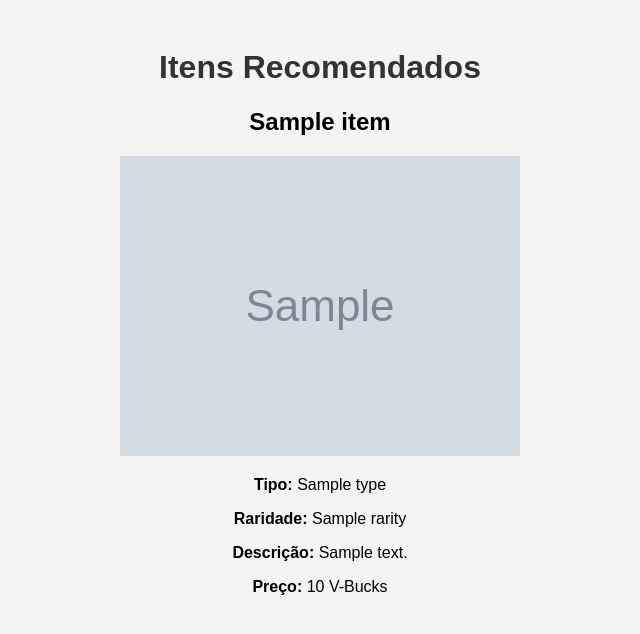
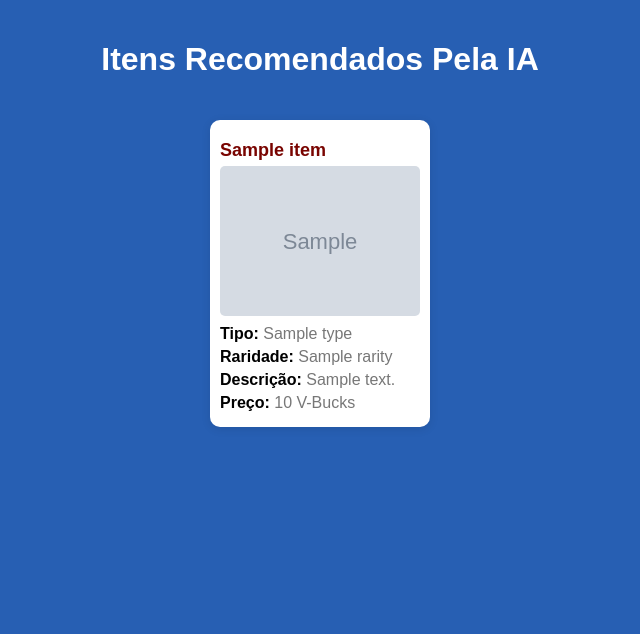
Before and after one commit to VendelDark/FortiniteAI, a Flask app: template src/templates/index.html in a window 1280 px wide. Shown: the top 634 px of the page, without its empty margins (320-960 px from the left). Run offline with Flask 3, Linux system fonts and the light colour scheme; the template is opened without the code that fills it: most values are stand-ins (such as "Sample title", 1, 10 or a date in 2020); grey boxes marked "Sample" are stand-in pictures.

Commit message:
mudado a forma de mostrar

```diff
--- a/requirements.txt
+++ b/requirements.txt
@@ -18,3 +18,4 @@ urllib3==2.2.1
 Werkzeug==3.0.3
 pandas
 Flask-Cors
+googletrans
--- a/src/app.py
+++ b/src/app.py
@@ -5,8 +5,8 @@ app = Flask(__name__)
 
 # Dados de preferência do usuário (podem ser ajustados dinamicamente)
 user_preferences = {
-    'preferred_types': ['outfit', 'weapon', 'backpack'],
-    'preferred_rarities': ['legendary', 'epic'],
+    'preferred_types': ['outfit', 'weapon', 'backpack', 'glider', 'wrap', 'pickaxe', 'contrail'],
+    'preferred_rarities': ['mythic', 'legendary', 'epic', 'rare', 'uncommon', 'common'],
     'max_price': 2000
 }
 
--- a/src/static/styles.css
+++ b/src/static/styles.css
@@ -1,40 +1,53 @@
 body {
     font-family: Arial, sans-serif;
-    background-color: #f4f4f4;
+    background-color: #275fb3;
     text-align: center;
+    padding: 20px;
+    margin: 0;
+}
+
+h1 {
+    color: #ffffff;
+}
+
+p {
+    color: rgba(255, 255, 255, 0.445);
+}
+
+strong {
+    color: black;
+}
+
+.items-container {
+    display: flex;
+    flex-wrap: wrap;
+    justify-content: center;
+    gap: 20px; /* Espaço entre os cartões */
     padding: 20px;
 }
 
-h1 {
-    color: #333;
-}
-
-.skins-container {
-    display: flex;
-    flex-wrap: wrap;
-    justify-content: center;
-    gap: 20px;
-}
-
-.skin-card {
+.item-card {
     background: white;
     border-radius: 10px;
     box-shadow: 0 2px 10px rgba(0, 0, 0, 0.1);
-    width: 200px;
+    width: 200px; /* Largura fixa dos cartões */
     padding: 10px;
+    text-align: left; /* Alinha o texto à esquerda */
 }
 
-.skin-card img {
+.item-card img {
     max-width: 100%;
+    height: auto; /* Mantém a proporção da imagem */
     border-radius: 5px;
 }
 
-.skin-card h2 {
-    color: #555;
+h2 {
+    color: rgb(121, 4, 0);
     font-size: 18px;
     margin: 10px 0 5px;
 }
 
-.skin-card p {
+.item-card p {
     color: #777;
+    margin: 5px 0;
 }
--- a/src/templates/index.html
+++ b/src/templates/index.html
@@ -7,7 +7,7 @@
     <link rel="stylesheet" href="{{ url_for('static', filename='styles.css') }}">
 </head>
 <body>
-    <h1>Itens Recomendados</h1>
+    <h1>Itens Recomendados Pela IA</h1>
     <div class="items-container">
         {% for item in items %}
         <div class="item-card">
```
Also changed, not shown: src/main.py (+21 -2 lines).
